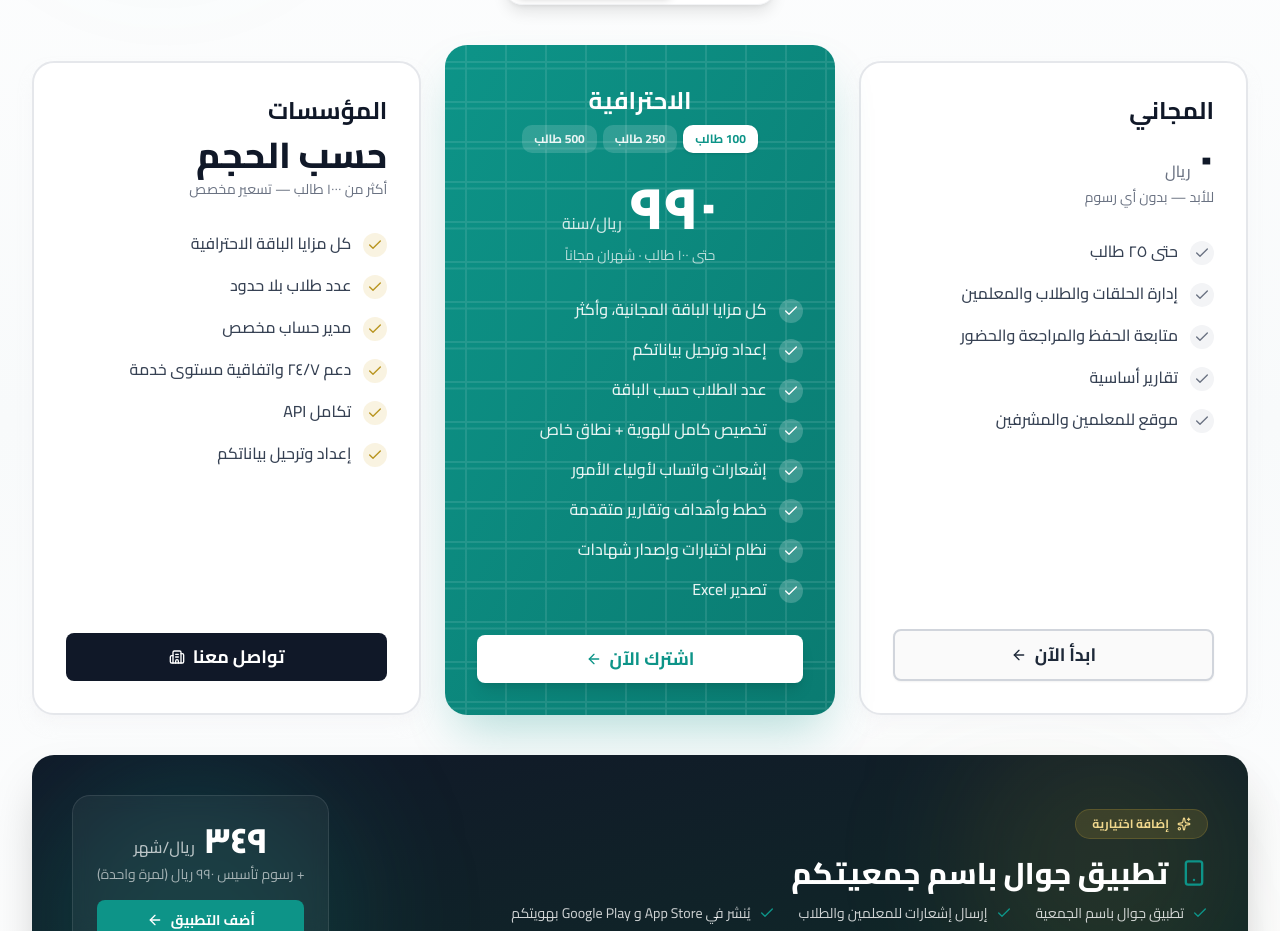
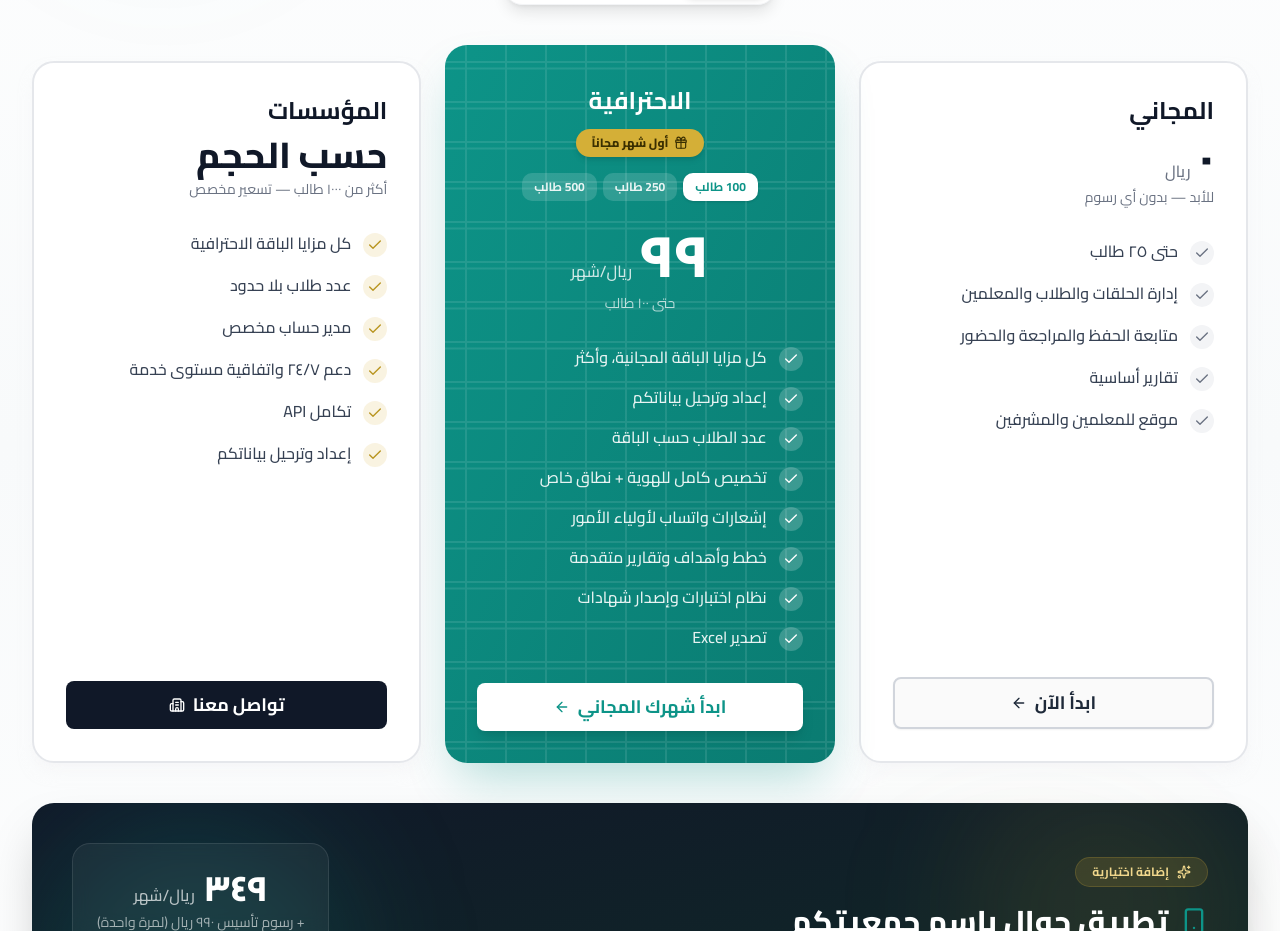
Before and after one commit to omarr-dev/maarij-landing, a Next.js app: page / in a window 1280 px wide. Shown: the part 3506-4437 px from the top of the page. Built offline with nearby package versions, Linux system fonts and the light colour scheme.

Commit message:
feat: Add plan selection and first month free indicator to registration and pricing components

```diff
--- a/src/app/register/page.tsx
+++ b/src/app/register/page.tsx
@@ -1,6 +1,6 @@
 "use client";
 
-import React, { useState, useCallback } from "react";
+import React, { useState, useCallback, useEffect } from "react";
 import Link from "next/link";
 import { useRouter } from "next/navigation";
 import { useLanguage } from "@/context/LanguageContext";
@@ -61,6 +61,20 @@ export default function RegisterPage() {
   const [errors, setErrors] = useState<FormErrors>({});
   const [isSubmitting, setIsSubmitting] = useState(false);
   const [submitError, setSubmitError] = useState<string | null>(null);
+
+  // Plan chosen on the pricing page, carried via ?plan= & ?size=
+  const [plan, setPlan] = useState<string>("free");
+  const [studentLimit, setStudentLimit] = useState<number | null>(null);
+
+  useEffect(() => {
+    const params = new URLSearchParams(window.location.search);
+    const p = params.get("plan");
+    const size = params.get("size");
+    if (p) setPlan(p.toLowerCase());
+    if (size) setStudentLimit(parseInt(size, 10) || null);
+  }, []);
+
+  const isPro = plan === "professional";
 
   // Validation functions
   const validateSubdomain = (value: string): boolean => {
@@ -182,7 +196,11 @@ export default function RegisterPage() {
         headers: {
           "Content-Type": "application/json",
         },
-        body: JSON.stringify(formData),
+        body: JSON.stringify({
+          ...formData,
+          Plan: plan,
+          StudentLimit: studentLimit,
+        }),
       });
 
       const data = await response.json();
@@ -244,6 +262,24 @@ export default function RegisterPage() {
                   {t("register.pageTitle")}
                 </h1>
                 <p className="text-gray-600">{t("register.pageSubtitle")}</p>
+
+                {/* Chosen plan indicator */}
+                <div className="mt-4 inline-flex items-center gap-2 px-4 py-2 bg-[#D4AF37]/10 border border-[#D4AF37]/30 rounded-full text-sm font-semibold text-[#8a6d0f]">
+                  <Sparkles className="w-4 h-4" />
+                  {isPro ? (
+                    <span>
+                      {language === "ar"
+                        ? `الباقة الاحترافية${studentLimit ? ` · حتى ${studentLimit} طالب` : ""} · أول شهر مجاناً`
+                        : `Professional plan${studentLimit ? ` · up to ${studentLimit} students` : ""} · first month free`}
+                    </span>
+                  ) : (
+                    <span>
+                      {language === "ar"
+                        ? "الباقة المجانية · حتى 25 طالب"
+                        : "Free plan · up to 25 students"}
+                    </span>
+                  )}
+                </div>
               </div>
 
               <form onSubmit={handleSubmit} className="space-y-8">
--- a/src/components/Pricing.tsx
+++ b/src/components/Pricing.tsx
@@ -86,7 +86,7 @@ export function Pricing() {
   const ar = language === "ar";
   const tr = (l: Loc) => (ar ? l.ar : l.en);
 
-  const [yearly, setYearly] = useState(true);
+  const [yearly, setYearly] = useState(false);
   const [size, setSize] = useState(sizeTiers[0]);
 
   useEffect(() => {
@@ -203,7 +203,7 @@ export function Pricing() {
                 variant="outline"
                 className="w-full border-2 border-gray-300 text-gray-800 hover:bg-gray-50 font-bold py-6 text-lg"
               >
-                <Link href="/register" className="flex items-center justify-center gap-2">
+                <Link href="/register?plan=free" className="flex items-center justify-center gap-2">
                   {ar ? "ابدأ الآن" : "Start Now"}
                   <Arrow className="w-5 h-5" />
                 </Link>
@@ -223,9 +223,17 @@ export function Pricing() {
               />
               <div className="absolute inset-0 bg-gradient-to-r from-transparent via-white/10 to-transparent -translate-x-full group-hover:translate-x-full transition-transform duration-1000" />
 
-              <h3 className="relative text-2xl font-bold text-white mb-2 text-center mt-2">
+              <h3 className="relative text-2xl font-bold text-white mb-3 text-center mt-2">
                 {ar ? "الاحترافية" : "Professional"}
               </h3>
+
+              {/* First month free badge */}
+              <div className="relative flex justify-center mb-4">
+                <span className="inline-flex items-center gap-1.5 px-4 py-1.5 bg-[#D4AF37] text-[#3a2f00] rounded-full text-xs font-extrabold shadow-md">
+                  <Gift className="w-3.5 h-3.5" />
+                  {ar ? "أول شهر مجاناً" : "First month free"}
+                </span>
+              </div>
 
               {/* Size selector */}
               <div className="relative flex justify-center gap-1.5 mb-6">
@@ -275,8 +283,11 @@ export function Pricing() {
                 size="lg"
                 className="relative w-full bg-white text-[#0D9488] hover:bg-white/90 font-bold py-6 text-lg shadow-lg hover:scale-[1.02] transition-all"
               >
-                <Link href="/register" className="flex items-center justify-center gap-2">
-                  {ar ? "اشترك الآن" : "Subscribe Now"}
+                <Link
+                  href={`/register?plan=professional&size=${size.id}`}
+                  className="flex items-center justify-center gap-2"
+                >
+                  {ar ? "ابدأ شهرك المجاني" : "Start your free month"}
                   <Arrow className="w-5 h-5" />
                 </Link>
               </Button>
```
